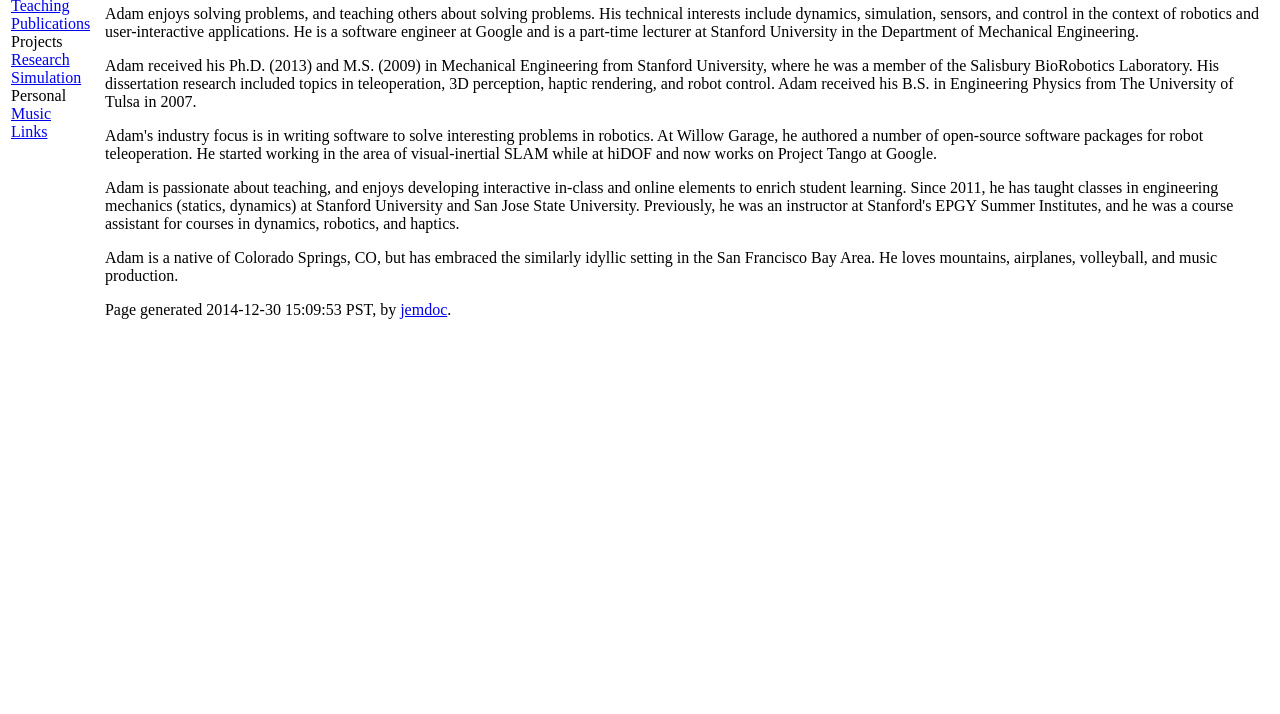
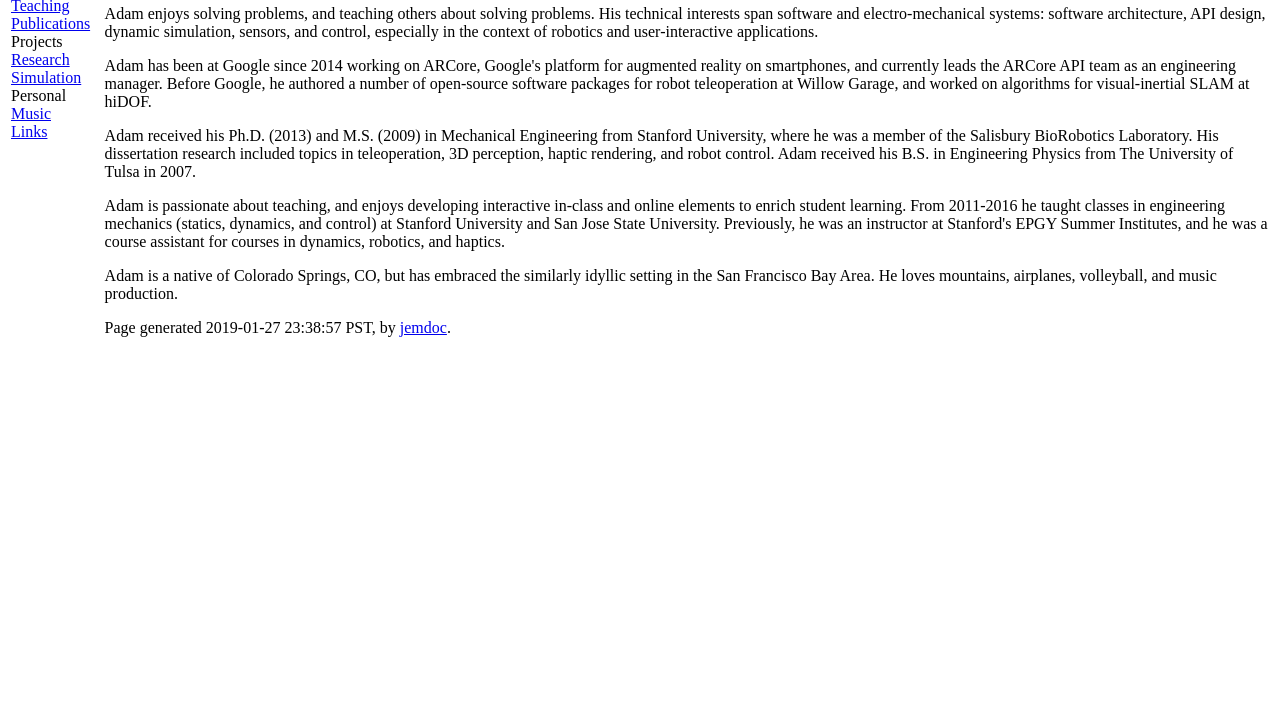
Before and after one commit to aleeper/aleeper.github.io, a plain HTML site: page biography.html in a window 1280 px wide. Shown: the part 86-800 px from the top of the page. Drawn offline with Linux system fonts and the light colour scheme.

Commit message:
update bio

```diff
--- a/biography.html
+++ b/biography.html
@@ -28,31 +28,31 @@
 <h1>Adam E. Leeper - Biography</h1>
 </div>
 <p>Adam enjoys solving problems, and teaching others about solving problems.
-His technical interests include dynamics, simulation, sensors, and control
-in the context of robotics and user-interactive applications. He is a software
-engineer at Google and is a part-time lecturer at Stanford University in the
-Department of Mechanical Engineering.</p>
+His technical interests span software and electro-mechanical systems: software
+architecture, API design, dynamic simulation, sensors, and control, especially
+in the context of robotics and user-interactive applications.</p>
+<p>Adam has been at Google since 2014 working on ARCore, Google's platform for
+augmented reality on smartphones, and currently leads the ARCore API team as an
+engineering manager. Before Google, he authored a number of open-source
+software packages for robot teleoperation at Willow Garage, and worked on
+algorithms for visual-inertial SLAM at hiDOF. </p>
 <p>Adam received his Ph.D. (2013) and M.S. (2009) in Mechanical Engineering from
 Stanford University, where he was a member of the Salisbury BioRobotics
 Laboratory. His dissertation research included topics in teleoperation, 3D
 perception, haptic rendering, and robot control. Adam received his B.S. in
 Engineering Physics from The University of Tulsa in 2007.</p>
-<p>Adam's industry focus is in writing software to solve interesting problems in
-robotics. At Willow Garage, he authored a number of open-source
-software packages for robot teleoperation. He started working in the area of
-visual-inertial SLAM while at hiDOF and now works on Project Tango at Google.</p>
 <p>Adam is passionate about teaching, and enjoys developing interactive in-class
-and online elements to enrich student learning. Since 2011, he has taught
-classes in engineering mechanics (statics, dynamics) at Stanford University
-and San Jose State University. Previously, he was an instructor at Stanford's
-EPGY Summer Institutes, and he was a course assistant for courses in dynamics,
-robotics, and haptics.</p>
+and online elements to enrich student learning. From 2011-2016 he taught
+classes in engineering mechanics (statics, dynamics, and control) at Stanford
+University and San Jose State University. Previously, he was an instructor at
+Stanford's EPGY Summer Institutes, and he was a course assistant for courses in
+dynamics, robotics, and haptics.</p>
 <p>Adam is a native of Colorado Springs, CO, but has embraced the similarly
 idyllic setting in the San Francisco Bay Area. He loves mountains, airplanes,
 volleyball, and music production.</p>
 <div id="footer">
 <div id="footer-text">
-Page generated 2014-12-30 15:09:53 PST, by <a href="http://jemdoc.jaboc.net/">jemdoc</a>.
+Page generated 2019-01-27 23:38:57 PST, by <a href="http://jemdoc.jaboc.net/">jemdoc</a>.
 </div>
 </div>
 </td>
```
Also changed, not shown: index.html (+7 -9 lines), links.html (+1 -1 lines), publications.html (+1 -1 lines), teaching.html (+1 -1 lines), 2 other files.
